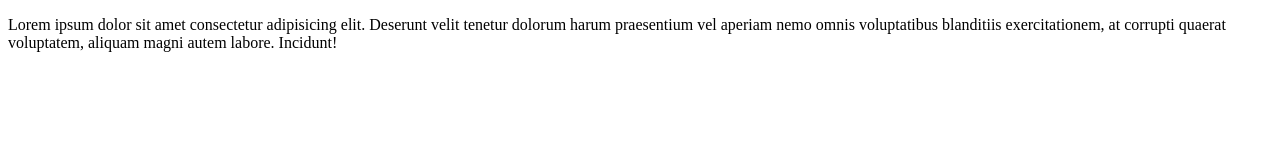
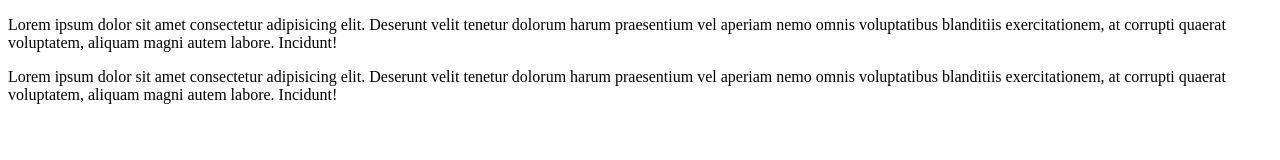
Before and after one commit to Jean-Paul15/tp_git, a plain HTML site: page index.html in a window 1280 px wide. Drawn offline with Linux system fonts and the light colour scheme.

Commit message:
Correction of First Commit

```diff
--- a/index.html
+++ b/index.html
@@ -5,14 +5,20 @@
     <meta charset="UTF-8">
     <meta name="viewport" content="width=device-width, initial-scale=1.0">
     <title>Document</title>
+
+</head>
+
+<body>
     <p>
         Lorem ipsum dolor sit amet consectetur adipisicing elit. Deserunt velit tenetur dolorum harum praesentium vel
         aperiam nemo omnis voluptatibus blanditiis exercitationem, at corrupti quaerat voluptatem, aliquam magni autem
         labore. Incidunt!
     </p>
-</head>
-
-<body>
+    <p>
+        Lorem ipsum dolor sit amet consectetur adipisicing elit. Deserunt velit tenetur dolorum harum praesentium vel
+        aperiam nemo omnis voluptatibus blanditiis exercitationem, at corrupti quaerat voluptatem, aliquam magni autem
+        labore. Incidunt!
+    </p>
 
 </body>
 
```
